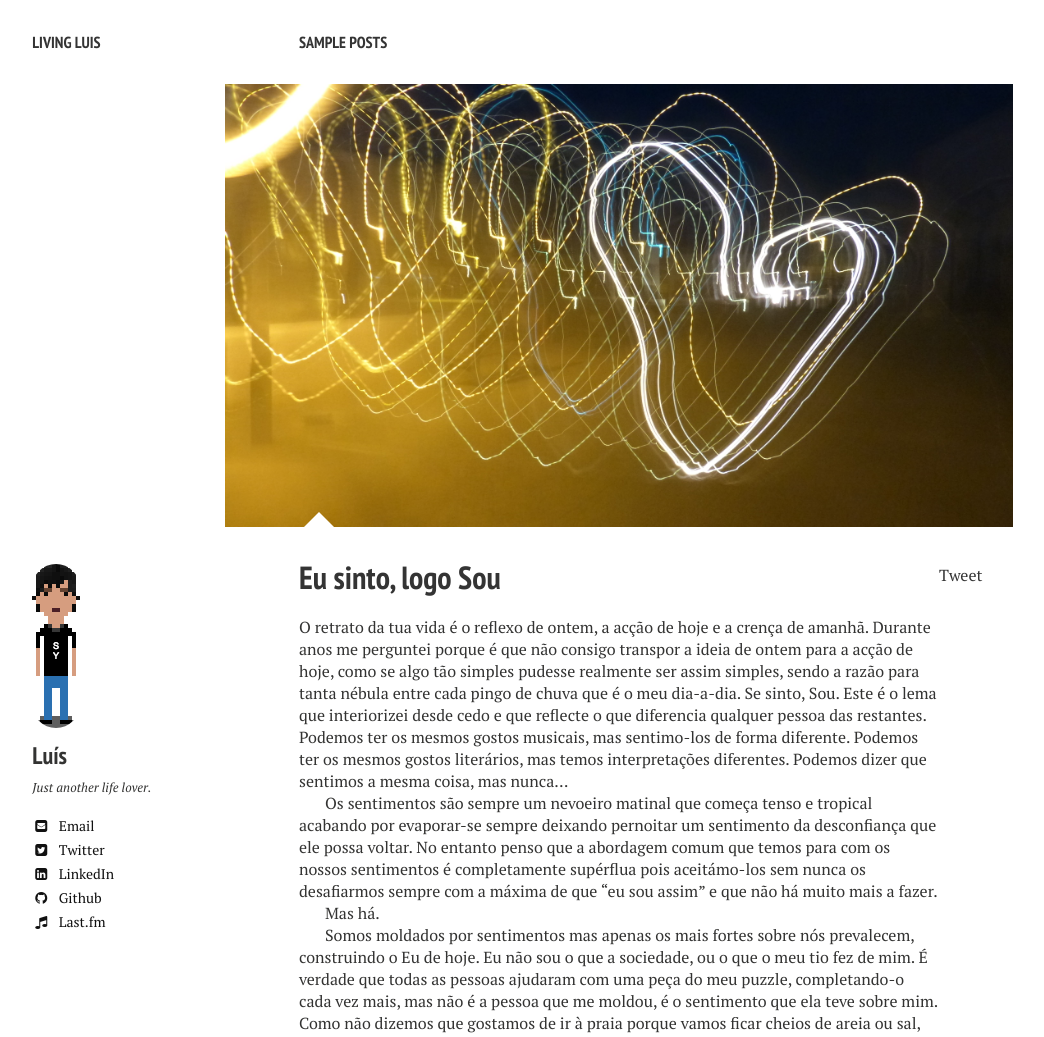
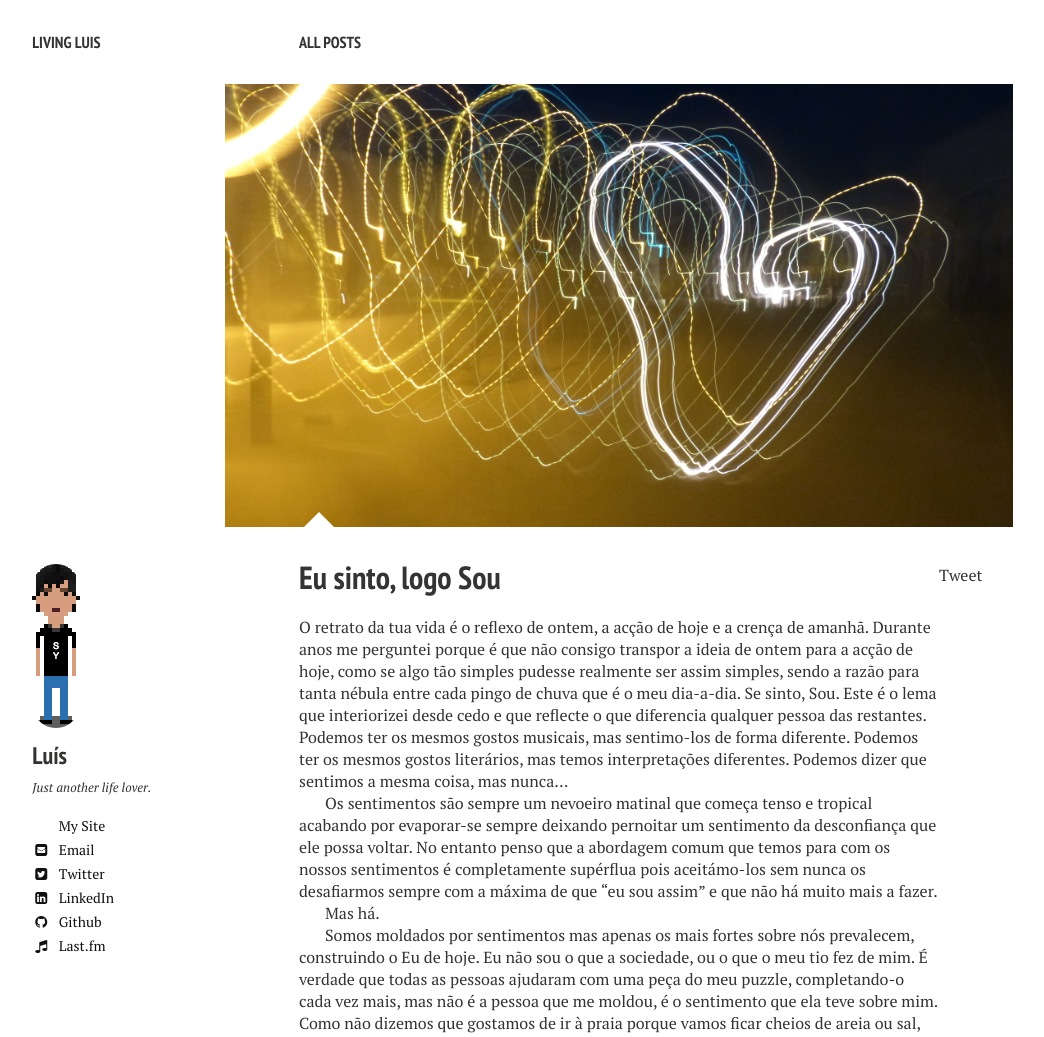
Before and after one commit to luiscspinho/luiscspinho.github.io, a Jekyll site: the page built from _posts/2014-12-28-Eu-sinto.md, in a window 1280 px wide. Shown: the top 1037 px of the page, without its empty margins (21-1065 px from the left). Built offline with Jekyll 4.4.1, drawn with Linux system fonts in a browser that asks for light colours; nearby versions of some CDN libraries; comment, search, counter and statistics services are not loaded.

Commit message:
Change templates

```diff
--- a/_data/authors.yml
+++ b/_data/authors.yml
@@ -10,3 +10,4 @@ luis:
   github: luiscspinho
   linkedin: luiscspinho
   lastfm: luiscspinho
+  mysite: luiscspinho
--- a/_data/navigation.yml
+++ b/_data/navigation.yml
@@ -3,7 +3,7 @@
 # - title: About
 #   url: /about/
 
-- title: Sample Posts
+- title: All Posts
   url: /posts/
 
 # - title: Theme Setup
--- a/_includes/_author-bio.html
+++ b/_includes/_author-bio.html
@@ -3,12 +3,17 @@
 {% endif %}
 
 {% if author.avatar contains 'http' %}
+<a href="http://www.luispinho.me" target="_blank">
 	<img src="{{ author.avatar }}" class="bio-photo" alt="{{ author.name }} bio photo">
+</a>
 {% else %}
+<a href="http://www.luispinho.me" target="_blank">
 	<img src="{{ site.url }}/images/{{ author.avatar }}" class="bio-photo" alt="{{ author.name }} bio photo">
+</a>
 {% endif %}
 <h3>{{ author.name }}</h3>
 <p>{{ author.bio }}</p>
+{% if author.mysite %}<a href="http://www.luispinho.me" class="author-social" target="_blank"><i class="fa fa-fw"></i> My Site</a>{% endif %}
 {% if author.email %}<a href="mailto:{{ author.email }}" class="author-social" target="_blank"><i class="fa fa-fw fa-envelope-square"></i> Email</a>{% endif %}
 {% if author.twitter %}<a href="http://twitter.com/{{ author.twitter }}" class="author-social" target="_blank"><i class="fa fa-fw fa-twitter-square"></i> Twitter</a>{% endif %}
 {% if author.facebook %}<a href="http://facebook.com/{{ author.facebook }}" class="author-social" target="_blank"><i class="fa fa-fw fa-facebook-square"></i> Facebook</a>{% endif %}
--- a/_layouts/post.html
+++ b/_layouts/post.html
@@ -15,6 +15,7 @@
 
 {% if page.image.feature %}
   <div class="image-wrap">
+  <a href="http://www.luispinho.me" target="_blank">
   <img src=
     {% if page.image.feature contains 'http' %}
       "{{ page.image.feature }}"
@@ -22,6 +23,7 @@
       "{{ site.url }}/images/{{ page.image.feature }}"
     {% endif %}
   alt="{{ page.title }} feature image">
+  </a>
   {% if page.image.credit %}
     <span class="image-credit">Photo Credit: <a href="{{ page.image.creditlink }}">{{ page.image.credit }}</a></span>
   {% endif %}
```
